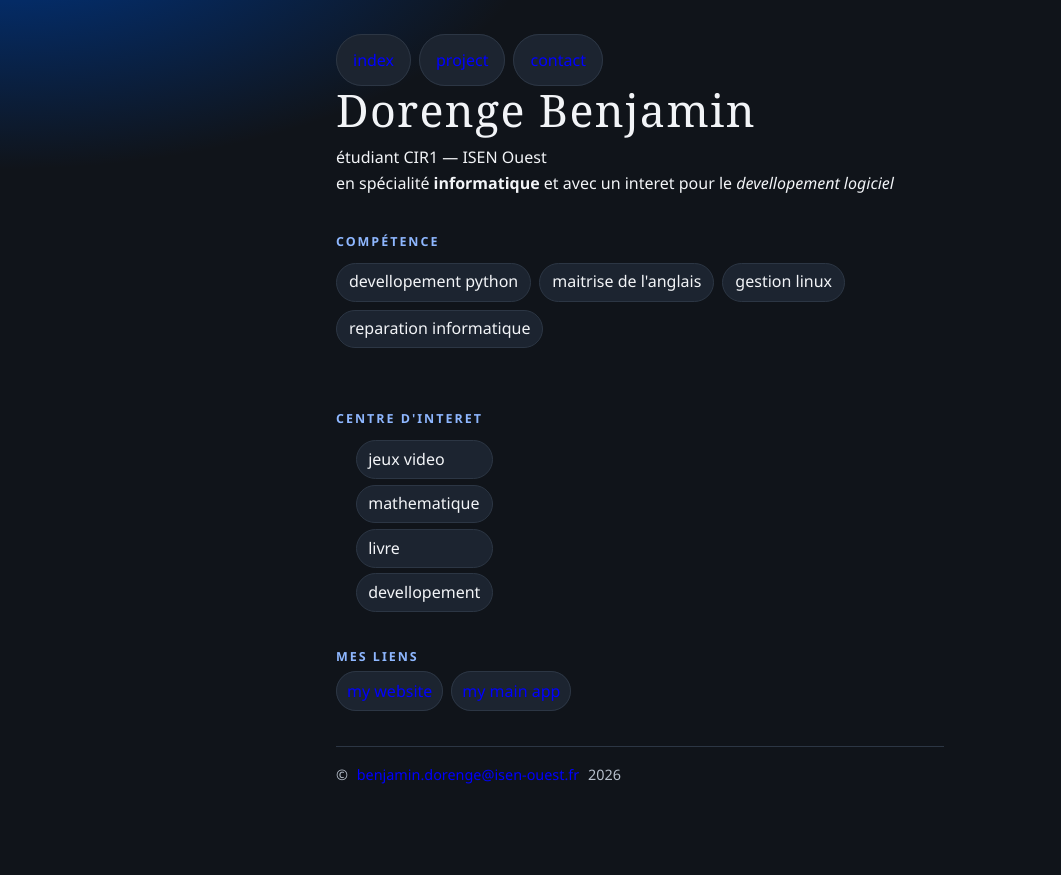
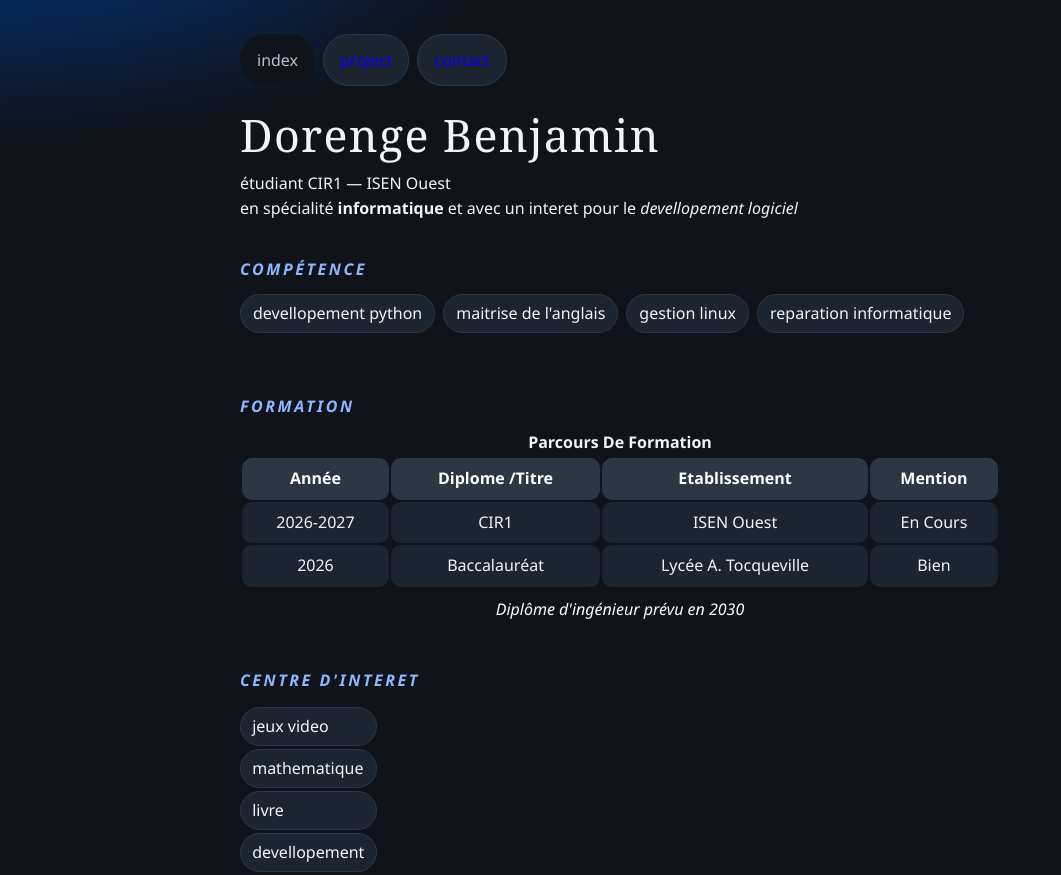
Before and after one commit to sandbuster2005/portfolio, a plain HTML site: page index.html in a window 1280 px wide. Shown: the top 875 px of the page, without its empty margins (0-1061 px from the left). Before the commit the page ends 826 px from the top, so only its background shows below. Drawn offline with Linux system fonts and the light colour scheme.

Commit message:
added a table and fixed bug from last session

```diff
--- a/index.html
+++ b/index.html
@@ -11,12 +11,12 @@
 <header>
         <nav class="nav" >
             <ul>
-                <li> <a href="index.html"  > index </a> </li>
+                <li> <a href="index.html" class="active" > index </a> </li>
                 <li><a href="project.html"> project </a> </li>
-                <li> <a href="contact.html" class="active" > contact </a> </li>
+                <li> <a href="contact.html"  > contact </a> </li>
             </ul>
         </nav>
-
+        <br>
         <h1> Dorenge Benjamin </h1>
         <p>
             étudiant CIR1 — ISEN Ouest
@@ -38,9 +38,38 @@
     <li> reparation informatique </li>
 </ul>
  </section>
-<br>
+ <br>
 
-<section>
+
+<section id="formation" class="learn" >
+
+<h2> Formation </h2>
+
+    <table>
+        <caption> Parcours De Formation </caption>
+        <thead>
+            <tr> <th>Année</th>  <th> Diplome /Titre </th>  <th> Etablissement</th> <th> Mention</th> </tr>
+        </thead>
+
+        <tbody>
+            <tr> <td> 2026-2027 </td> <td> CIR1</td> <td> ISEN Ouest </td> <td> En Cours</td></tr>
+            <tr> <td> 2026 </td> <td> Baccalauréat </td> <td> Lycée A. Tocqueville </td> <td> Bien </td></tr>
+        </tbody>
+
+        <tfoot>  <tr> <td colspan="4"> Diplôme d'ingénieur prévu en 2030   </td>  </tr> </tfoot>
+
+
+
+    </table>
+
+
+</section>
+
+
+
+
+
+<section >
 <h2> Centre d'interet </h2>
     <div class="free">
     <ol >
--- a/style.css
+++ b/style.css
@@ -31,9 +31,13 @@ body {
 header,
 main,
 footer {
-    max-width: 38rem;
+    max-width: 50rem;
     margin-inline: auto;
 }
+
+
+
+
 
 .nav ul {
     list-style-type: none;
@@ -58,6 +62,15 @@ footer {
     background-color: var(--bg);
 }
 
+.nav .active{
+    background-color: var(--bg);
+    border: 1px solid var(--bg);
+    color: var(--muted);
+    pointer-events: none; /*remove the possibility to click current page  */
+    cursor: default; /* remove change of cursor */
+}
+
+
 
 h1 {
     margin: 0;
@@ -76,8 +89,9 @@ h1 {
 h2 {
     margin: 2.2rem 0 0.7rem;
     color: var(--accent);
-    font-size: 0.78rem;
+    font-size: 1rem;
     font-weight: 600;
+    font-style: italic;
     letter-spacing: 0.16em;
     text-transform: uppercase;
 }
@@ -149,16 +163,15 @@ p {
     border: 1px solid var(--line);
     border-radius: 999px;
     list-style: none;
+    margin-top: 0.20rem;
 
 }
 
-ol {
+.free ol{
     margin: 0;
-    padding-left: 1.25rem;
-}
 
-ol li + li {
-    margin-top: 0.35rem;
+    padding-left: 0rem;
+
 }
 
 footer {
@@ -181,3 +194,45 @@ footer {
     padding: 2px 4px;
     border: 1px solid var(--line);
 }
+
+.learn table{
+    border-collapse: separate;
+    width: 95%;
+}
+
+.learn th, td{
+    padding: 8px 4px;
+    text-align: center;
+
+
+}
+
+.learn td{
+    border-collapse: collapse;
+    background-color: var(--chip);
+    border-radius: 10px;
+}
+
+
+.learn th {
+    background-color: var(--line);
+    color: white;
+    border-radius: 10px;
+}
+
+
+
+
+.learn caption {
+    font-weight: bold;
+    margin-inline: auto;
+}
+
+
+
+
+.learn tfoot td {
+    font-style: italic;
+    color: white;
+    background-color: var(--bg);
+}
```
Also changed, not shown: contact.html (+3 -3 lines).
